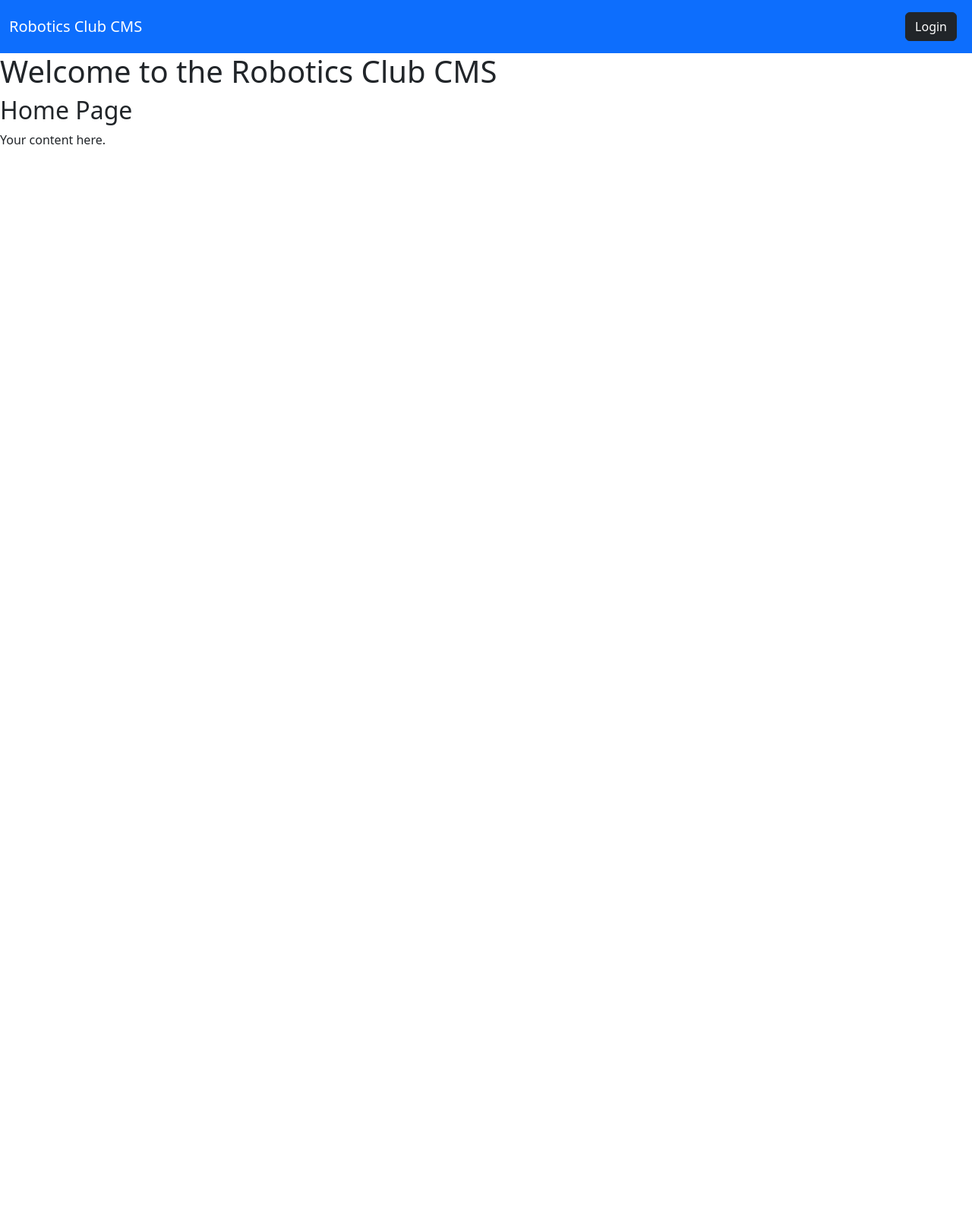
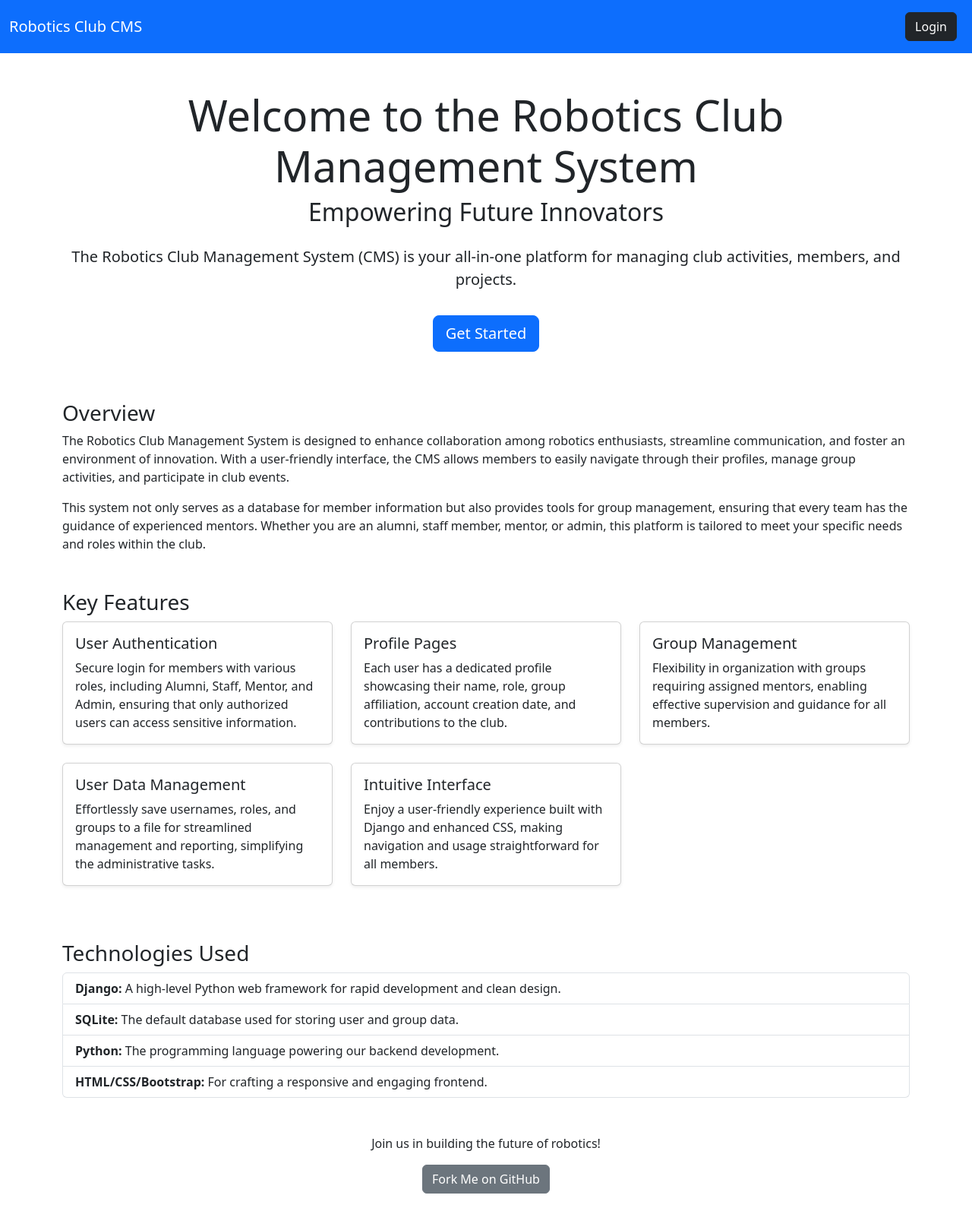
Before and after one commit to SANTHOSH-MAMIDISETTI/robotics_club_management, a Django app: page / in a window 1280 px wide. Shown: the whole page at 76% size. Before the commit the page ends 190 px from the top, so only its background shows below. Run offline with Django 5.2, Linux system fonts and the light colour scheme.

Commit message:
updated home page

```diff
--- a/core/templates/core/home.html
+++ b/core/templates/core/home.html
@@ -1,7 +1,80 @@
 {% extends 'core/base.html' %}
 
 {% block content %}
-    <h1>Welcome to the Robotics Club CMS</h1>
-    <h2>Home Page</h2>
-    <p>Your content here.</p>
+    <div class="container text-center my-5">
+        <h1 class="display-4">Welcome to the Robotics Club Management System</h1>
+        <h2 class="mb-4">Empowering Future Innovators</h2>
+        <p class="lead">The Robotics Club Management System (CMS) is your all-in-one platform for managing club activities, members, and projects.</p>
+        <a href="{% url 'login' %}" class="btn btn-primary btn-lg my-3">Get Started</a>
+    </div>
+
+    <div class="container my-5">
+        <h3>Overview</h3>
+        <p>The Robotics Club Management System is designed to enhance collaboration among robotics enthusiasts, streamline communication, and foster an environment of innovation. With a user-friendly interface, the CMS allows members to easily navigate through their profiles, manage group activities, and participate in club events.</p>
+        <p>This system not only serves as a database for member information but also provides tools for group management, ensuring that every team has the guidance of experienced mentors. Whether you are an alumni, staff member, mentor, or admin, this platform is tailored to meet your specific needs and roles within the club.</p>
+    </div>
+
+    <div class="container my-5">
+        <h3>Key Features</h3>
+        <div class="row">
+            <div class="col-md-4">
+                <div class="card mb-4 shadow-sm">
+                    <div class="card-body">
+                        <h5 class="card-title">User Authentication</h5>
+                        <p class="card-text">Secure login for members with various roles, including Alumni, Staff, Mentor, and Admin, ensuring that only authorized users can access sensitive information.</p>
+                    </div>
+                </div>
+            </div>
+            <div class="col-md-4">
+                <div class="card mb-4 shadow-sm">
+                    <div class="card-body">
+                        <h5 class="card-title">Profile Pages</h5>
+                        <p class="card-text">Each user has a dedicated profile showcasing their name, role, group affiliation, account creation date, and contributions to the club.</p>
+                    </div>
+                </div>
+            </div>
+            <div class="col-md-4">
+                <div class="card mb-4 shadow-sm">
+                    <div class="card-body">
+                        <h5 class="card-title">Group Management</h5>
+                        <p class="card-text">Flexibility in organization with groups requiring assigned mentors, enabling effective supervision and guidance for all members.</p>
+                    </div>
+                </div>
+            </div>
+        </div>
+
+        <div class="row">
+            <div class="col-md-4">
+                <div class="card mb-4 shadow-sm">
+                    <div class="card-body">
+                        <h5 class="card-title">User Data Management</h5>
+                        <p class="card-text">Effortlessly save usernames, roles, and groups to a file for streamlined management and reporting, simplifying the administrative tasks.</p>
+                    </div>
+                </div>
+            </div>
+            <div class="col-md-4">
+                <div class="card mb-4 shadow-sm">
+                    <div class="card-body">
+                        <h5 class="card-title">Intuitive Interface</h5>
+                        <p class="card-text">Enjoy a user-friendly experience built with Django and enhanced CSS, making navigation and usage straightforward for all members.</p>
+                    </div>
+                </div>
+            </div>
+        </div>
+    </div>
+
+    <div class="container my-5">
+        <h3>Technologies Used</h3>
+        <ul class="list-group">
+            <li class="list-group-item"><strong>Django:</strong> A high-level Python web framework for rapid development and clean design.</li>
+            <li class="list-group-item"><strong>SQLite:</strong> The default database used for storing user and group data.</li>
+            <li class="list-group-item"><strong>Python:</strong> The programming language powering our backend development.</li>
+            <li class="list-group-item"><strong>HTML/CSS/Bootstrap:</strong> For crafting a responsive and engaging frontend.</li>
+        </ul>
+    </div>
+
+    <div class="container text-center my-5">
+        <p>Join us in building the future of robotics!</p>
+        <a href="https://github.com/malay5/robotics_club_management" class="btn btn-secondary">Fork Me on GitHub</a>
+    </div>
 {% endblock %}
```
